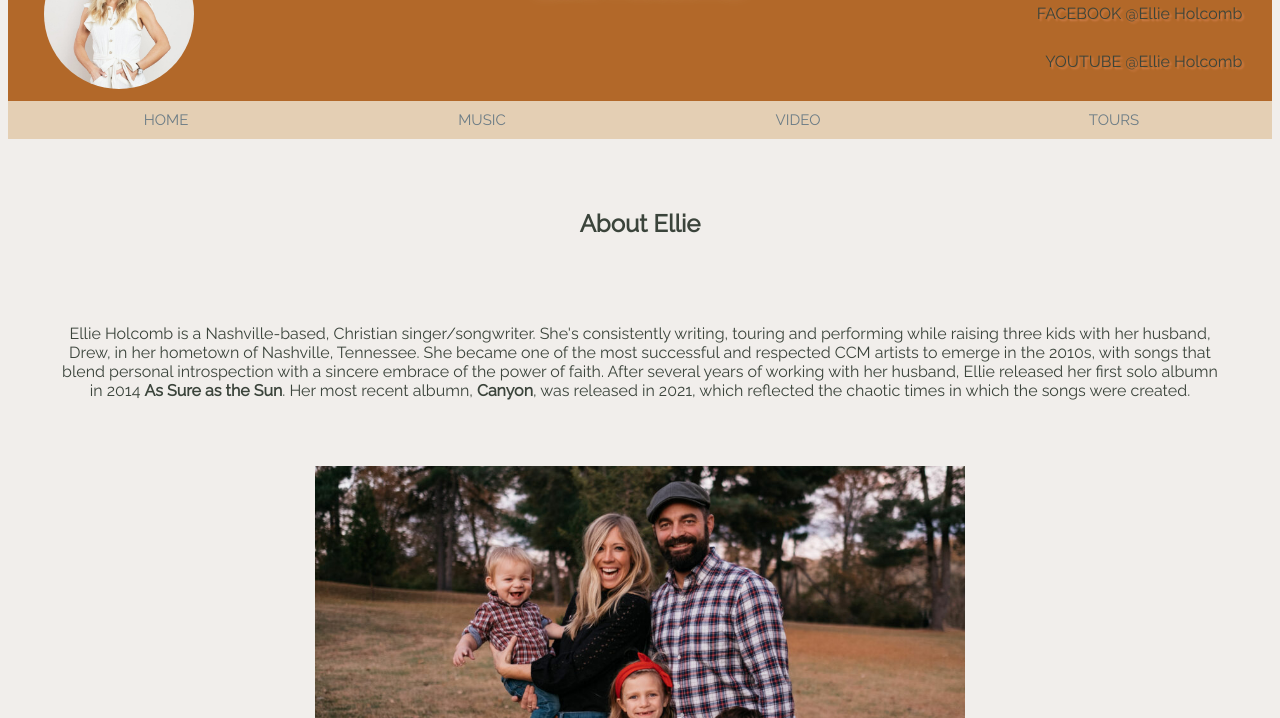
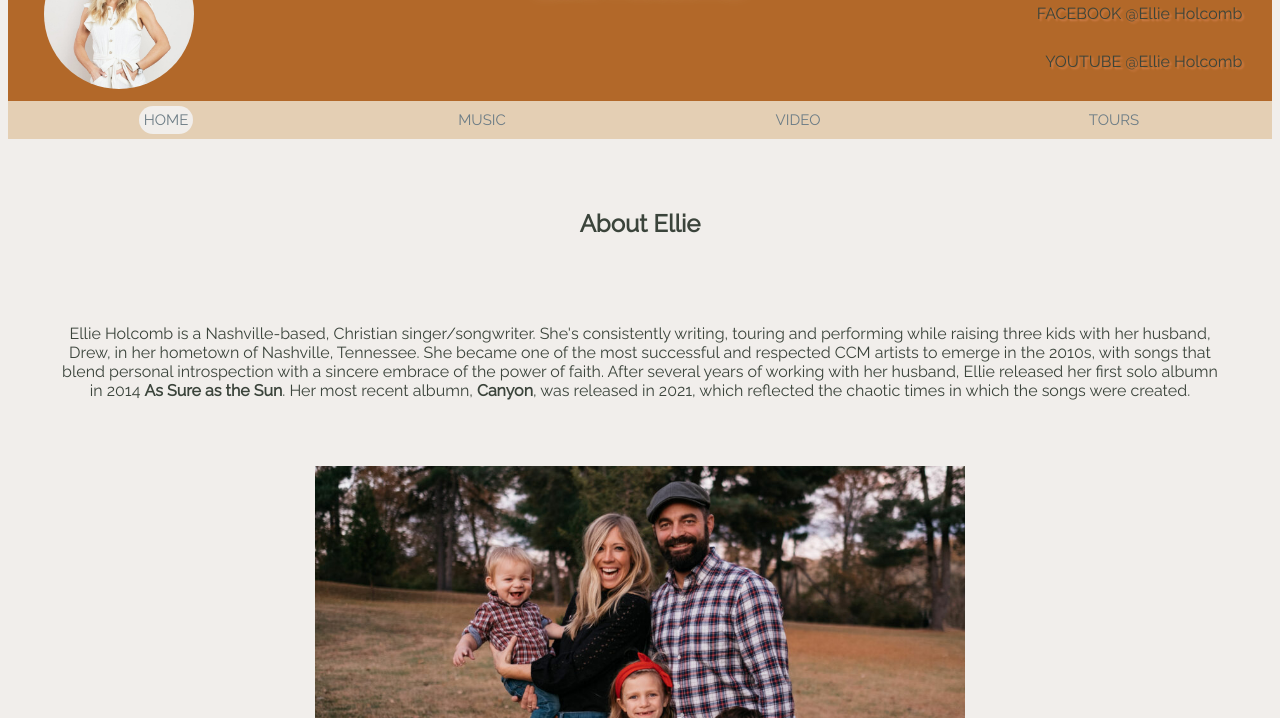
Before and after one commit to emilyreinneck/EllieHolcombFanpage, a plain HTML site: page index.html in a window 1280 px wide. In both pictures the pointer is over the link "HOME". Shown: the part 82-800 px from the top of the page. Drawn offline with Linux system fonts and the light colour scheme.

Commit message:
Add files via upload

```diff
--- a/main.css
+++ b/main.css
@@ -84,6 +84,12 @@ a:link {
   text-decoration: none;
 }
 
+.menu a:hover {
+  background-color: #f1eeeb;
+  border-radius: 20px;
+  padding: 5px;
+}
+
 .music-content {
   display: flex;
   padding: 100px;
```
